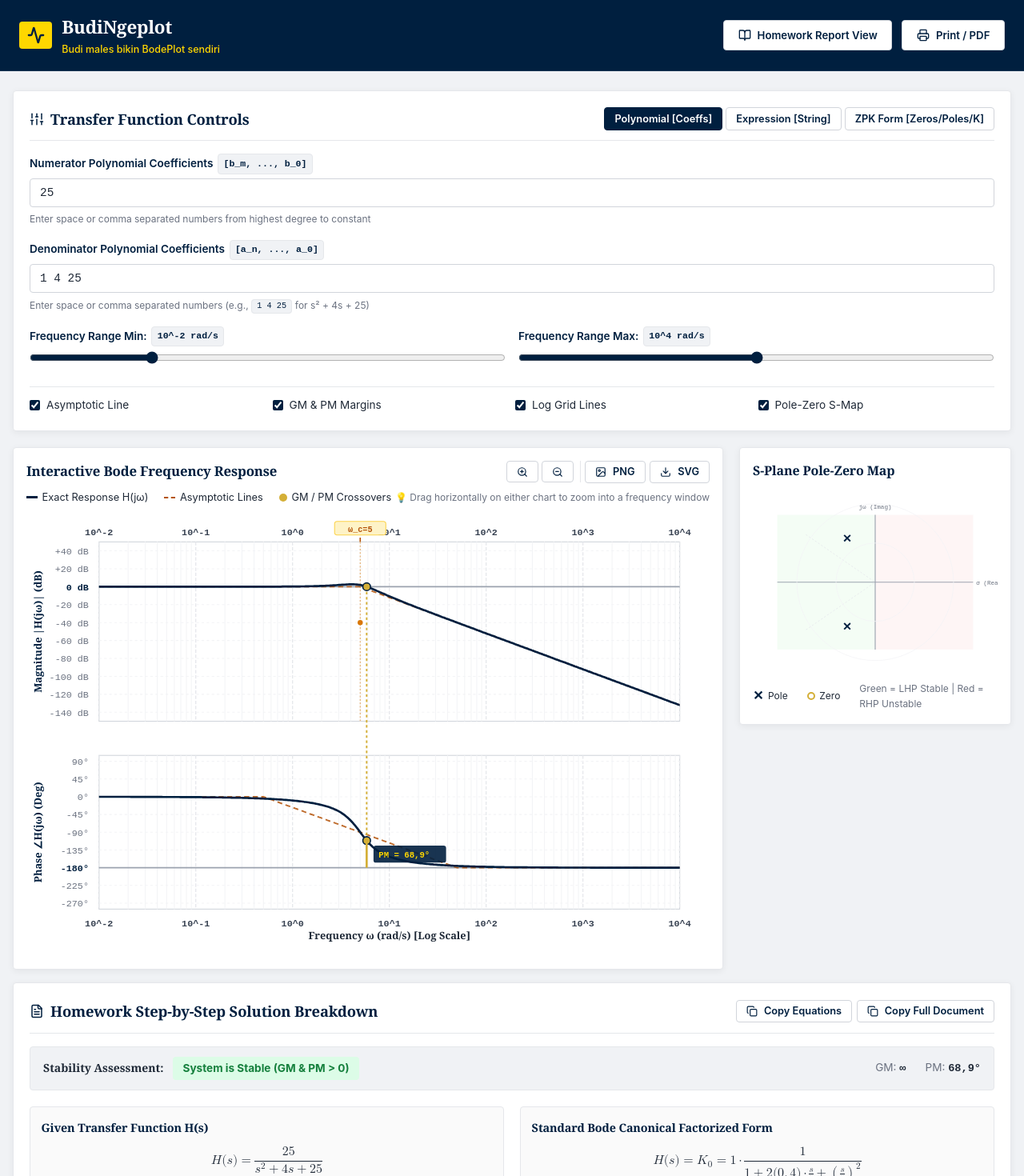
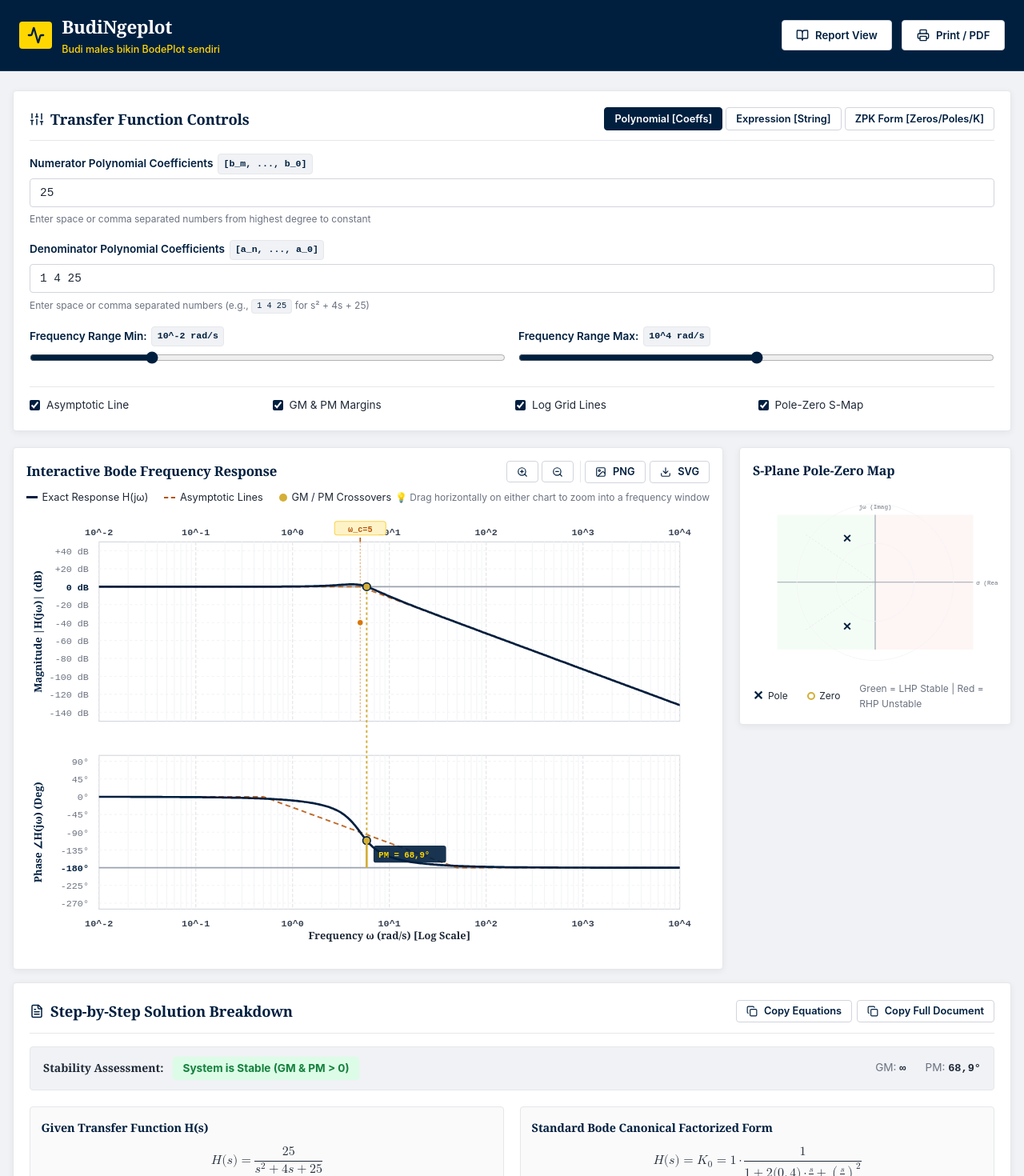
Before and after one commit to stockfishZ/BudiNgeplot, a React app: page / in a window 1280 px wide. Shown: the top 1470 px of the page at 80% size. Built offline with nearby package versions, Linux system fonts and the light colour scheme; the HTML template or start-up script is replaced by a standard one.

Commit message:
Remove Homework word from report view buttons, headers, and title labels

```diff
--- a/src/App.tsx
+++ b/src/App.tsx
@@ -94,7 +94,7 @@ export const App: React.FC = () => {
       <main className="container" style={{ padding: '1.5rem 1rem' }}>
         {/* Printable Header for Homework Submissions */}
         <div className="print-only" style={{ display: 'none', marginBottom: '1.5rem', borderBottom: '2px solid #000', paddingBottom: '0.75rem' }}>
-          <h1 style={{ fontSize: '1.8rem', color: '#000', margin: 0 }}>Bode Plot Homework Analysis Report</h1>
+          <h1 style={{ fontSize: '1.8rem', color: '#000', margin: 0 }}>Bode Plot Analysis Report</h1>
           <p style={{ fontSize: '0.9rem', color: '#444', margin: '0.25rem 0 0 0' }}>
             Generated by BudiNgeplot Engineering Studio — Date: {new Date().toLocaleDateString()}
           </p>
--- a/src/components/Header.tsx
+++ b/src/components/Header.tsx
@@ -63,14 +63,14 @@ export const Header: React.FC<HeaderProps> = ({ reportMode, onToggleReportMode,
             style={{ fontSize: '0.825rem' }}
           >
             <BookOpen size={16} />
-            {reportMode ? 'Interactive View' : 'Homework Report View'}
+            {reportMode ? 'Interactive View' : 'Report View'}
           </button>
 
           <button
             onClick={onPrint}
             className="btn btn-secondary"
             style={{ fontSize: '0.825rem' }}
-            title="Print / Save Homework PDF"
+            title="Print / Save PDF"
           >
             <Printer size={16} />
             Print / PDF
--- a/src/components/HomeworkBreakdown.tsx
+++ b/src/components/HomeworkBreakdown.tsx
@@ -18,7 +18,7 @@ export const HomeworkBreakdown: React.FC<HomeworkBreakdownProps> = ({ analysis }
   };
 
   const handleCopyFullLatex = () => {
-    const fullLatexText = `% --- BudiNgeplot Homework Solution Export ---
+    const fullLatexText = `% --- BudiNgeplot Solution Export ---
 \\documentclass{article}
 \\usepackage{amsmath}
 \\begin{document}
@@ -115,7 +115,7 @@ ${analysis.factors.map(f => `${f.name} & ${f.type} & ${f.omega_c > 0 ? fmtNum(f.
       <div className="card-header">
         <h2 className="card-title">
           <FileText size={18} />
-          Homework Step-by-Step Solution Breakdown
+          Step-by-Step Solution Breakdown
         </h2>
         <div style={{ display: 'flex', gap: '0.35rem' }}>
           <button className="btn btn-secondary btn-sm no-print" onClick={handleCopyEqLatex}>
```
Also changed, not shown: 1 other file (tests, documents, lock files or other folders).
